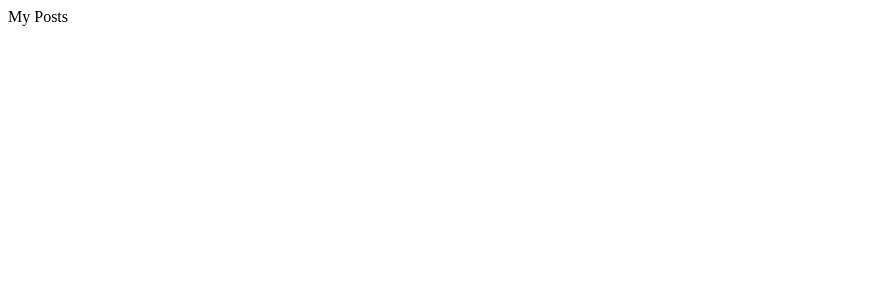
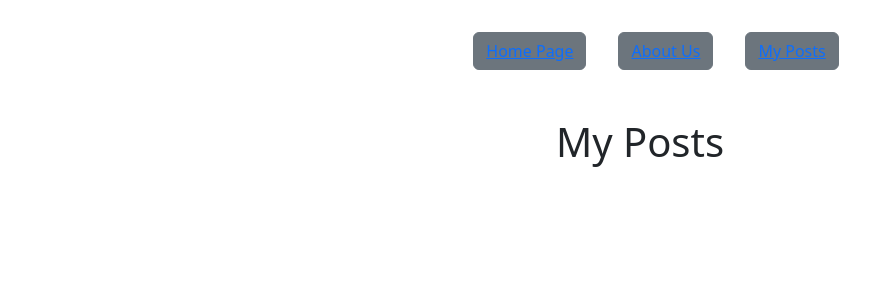
Before and after one commit to Mattia-Carbonera/react-router, a React (Vite) app: page /posts in a window 1280 px wide. Shown: the top 300 px of the page, without its empty margins (0-894 px from the left). Built offline with nearby package versions, Linux system fonts and the light colour scheme.

Commit message:
fill components

```diff
--- a/package.json
+++ b/package.json
@@ -10,6 +10,7 @@
     "preview": "vite preview"
   },
   "dependencies": {
+    "bootstrap": "^5.3.3",
     "react": "^18.3.1",
     "react-dom": "^18.3.1",
     "react-router-dom": "^7.0.2"
--- a/src/App.jsx
+++ b/src/App.jsx
@@ -1,5 +1,8 @@
 import "./App.css";
+import "bootstrap/dist/css/bootstrap.min.css";
 import { BrowserRouter, Routes, Route } from "react-router-dom";
+
+import DefaultLayout from "./components/DefaultLayout/DefaultLayout";
 import HomePage from "./components/HomePage";
 import AboutUs from "./components/AboutUs";
 import MyPosts from "./components/MyPosts";
@@ -8,9 +11,11 @@ function App() {
   return (
     <BrowserRouter>
       <Routes>
-        <Route index Component={HomePage}></Route>
-        <Route path="/about" Component={AboutUs}></Route>
-        <Route path="/posts" Component={MyPosts}></Route>
+        <Route element={<DefaultLayout />}>
+          <Route index Component={HomePage} />
+          <Route path="/about" Component={AboutUs} />
+          <Route path="/posts" Component={MyPosts} />
+        </Route>
       </Routes>
     </BrowserRouter>
   );
--- a/src/components/AboutUs.jsx
+++ b/src/components/AboutUs.jsx
@@ -1,7 +1,9 @@
 export default function AboutUs() {
   return (
     <>
-      <main>About us</main>
+      <main>
+        <h1>About us</h1>
+      </main>
     </>
   );
 }
--- /dev/null
+++ b/src/components/DefaultLayout/DefaultLayout.jsx
@@ -0,0 +1,11 @@
+import { Outlet } from "react-router-dom";
+import Navbar from "../Navbar/Navbar";
+
+export default function DefaultLayout() {
+  return (
+    <div>
+      <Navbar />
+      <Outlet />
+    </div>
+  );
+}
--- a/src/components/HomePage.jsx
+++ b/src/components/HomePage.jsx
@@ -1,7 +1,9 @@
 export default function HomePage() {
   return (
     <>
-      <main>Home Page</main>
+      <main>
+        <h1>Home Page</h1>
+      </main>
     </>
   );
 }
--- a/src/components/MyPosts.jsx
+++ b/src/components/MyPosts.jsx
@@ -1,7 +1,9 @@
 export default function MyPosts() {
   return (
     <>
-      <main>My Posts</main>
+      <main>
+        <h1>My Posts</h1>
+      </main>
     </>
   );
 }
--- /dev/null
+++ b/src/components/Navbar/Navbar.jsx
@@ -0,0 +1,25 @@
+import { Link } from "react-router-dom";
+
+export default function Navbar() {
+  return (
+    <nav>
+      <ul>
+        <li>
+          <button className="btn btn-secondary">
+            <Link to={"/"}>Home Page</Link>
+          </button>
+        </li>
+        <li>
+          <button className="btn btn-secondary">
+            <Link to={"/about"}>About Us</Link>
+          </button>
+        </li>
+        <li>
+          <button className="btn btn-secondary">
+            <Link to={"/posts"}>My Posts</Link>
+          </button>
+        </li>
+      </ul>
+    </nav>
+  );
+}
--- a/src/index.css
+++ b/src/index.css
@@ -1 +1,20 @@
-react-router
+/* GENERAL */
+main h1 {
+  text-align: center;
+}
+/* ---- */
+nav {
+  display: flex;
+  justify-content: center;
+
+  padding: 2rem;
+}
+
+ul {
+  list-style: none;
+  display: flex;
+}
+
+ul > li {
+  margin: 0 1rem;
+}
```
Also changed, not shown: 1 other file (tests, documents, lock files or other folders).
